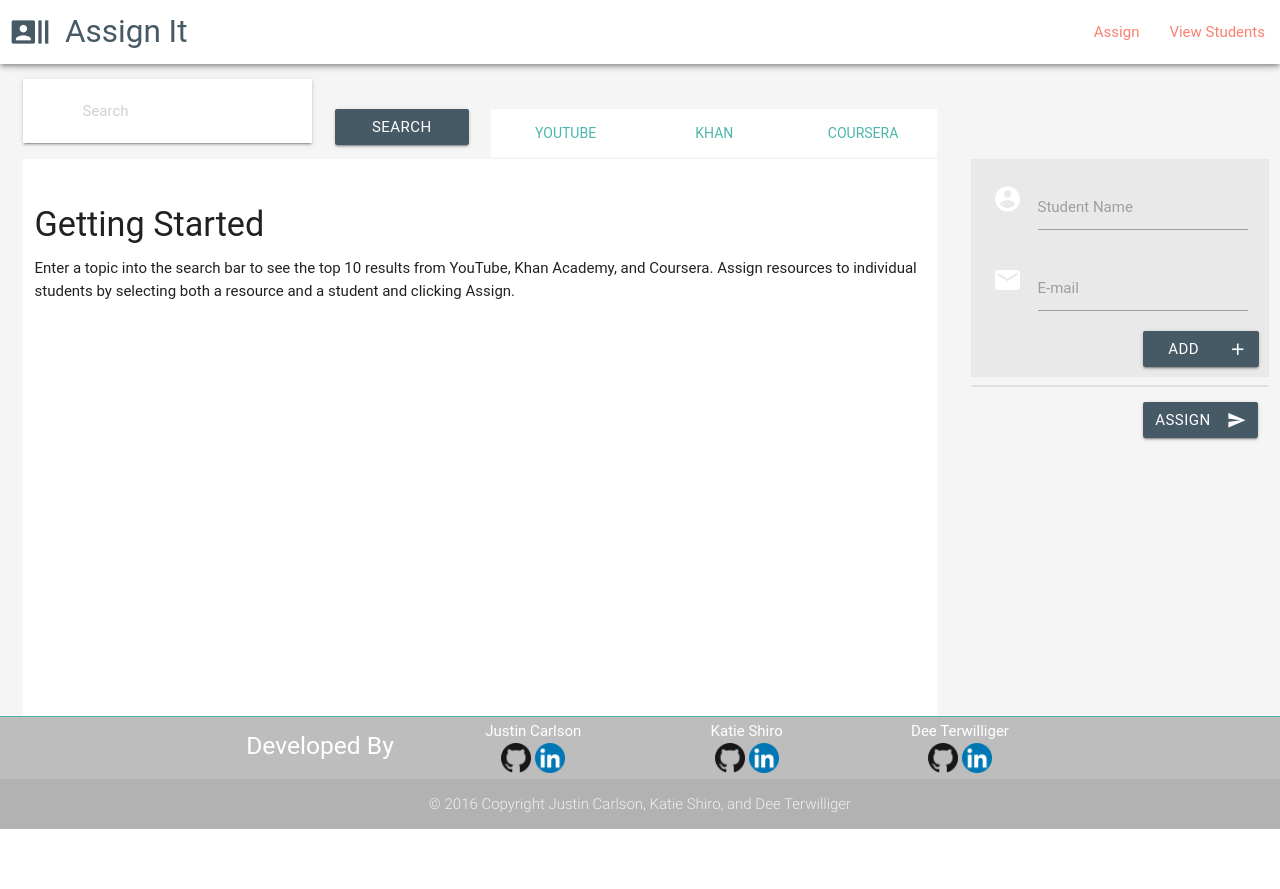
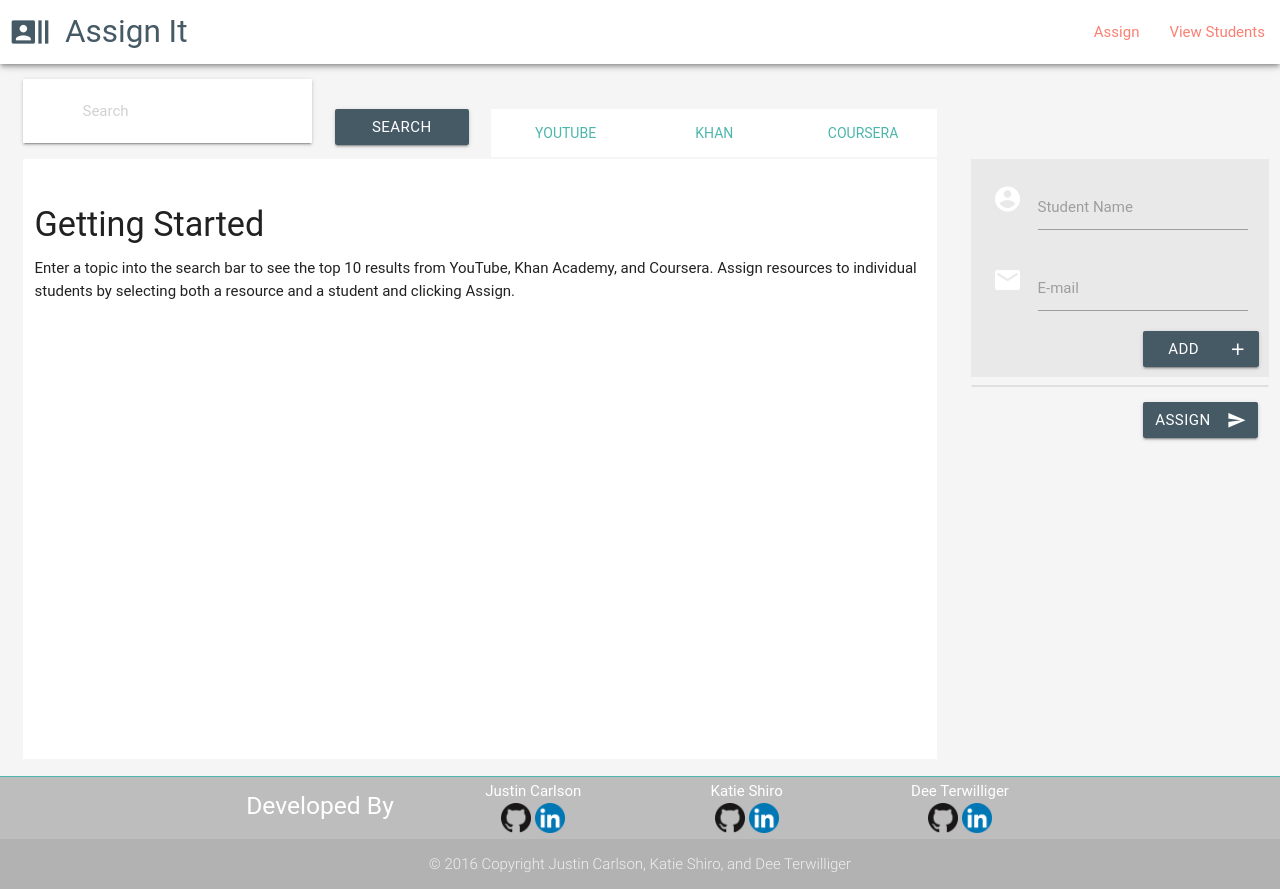
Before and after one commit to JustinRyanCarlson/Planning-for-Differentiation, a PHP site: page /index.html in a window 1280 px wide. Before the commit the page ends 829 px from the top, so only its background shows below. Run offline with PHP 8.4, Linux system fonts and the light colour scheme; some libraries are stand-ins or nearby versions; some web fonts are replaced.

Commit message:
fixes some overlapping of the search pane with the footer

```diff
--- a/assets/css/style.css
+++ b/assets/css/style.css
@@ -238,7 +238,7 @@ textarea.materialize-textarea:focus.valid {
 
 .content-inside {
     padding-bottom: 50px;
-    margin-bottom: 20px;
+    margin-bottom: 80px;
 }
 
 
--- a/index.html
+++ b/index.html
@@ -143,7 +143,9 @@
                         <div class="col s12 m12 l12" id="search-links">
                             <div>
                                 <h4>Getting Started</h4>
-                                <p class="getting-started-text">Enter a topic into the search bar to see the top 10 results from YouTube, Khan Academy, and Coursera. Assign resources to individual students by selecting both a resource and a student and clicking Assign.</p>
+                                <p class="getting-started-text">Enter a topic into the search bar to see the top 10 results from YouTube, Khan Academy, and
+                                    Coursera. Assign resources to individual students by selecting both a resource and a
+                                    student and clicking Assign.</p>
                             </div>
                         </div>
                     </div>
```
Also changed, not shown: 2 other files.
